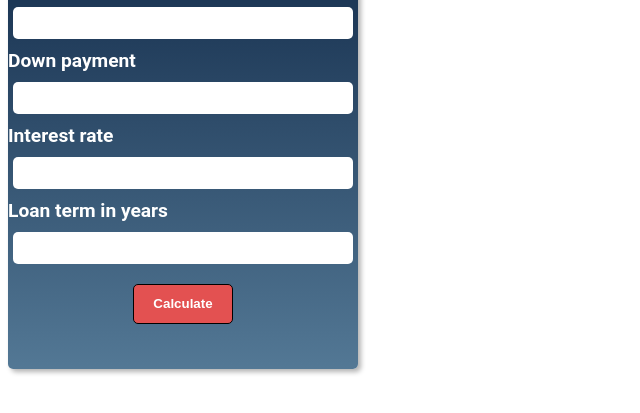
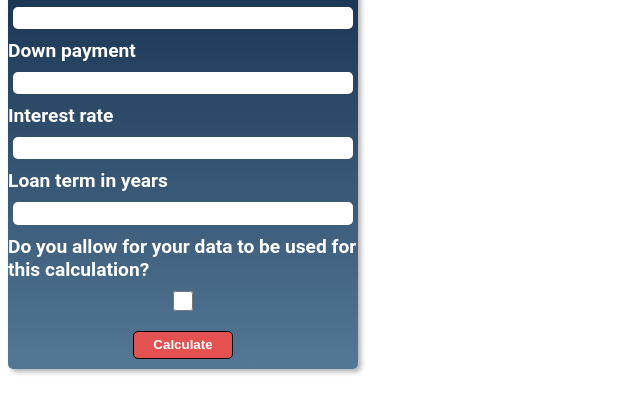
Before and after one commit to Danny-607/adtrak-mortgage-calculator, a website: page index.html in a window 1280 px wide. Shown: the part 139-552 px from the top of the page, without its empty margins (0-640 px from the left). Drawn offline with nearby package versions, Linux system fonts and the light colour scheme.

Commit message:
Added checkbox for user data collection

```diff
--- a/index.html
+++ b/index.html
@@ -21,6 +21,8 @@
         <input type="number" id="interestRate" required>
         <label for="">Loan term in years</label>
         <input type="number" id="loanTerm" required>
+        <label for="userAgreement">Do you allow for your data to be used for this calculation?</label>
+        <input type="checkbox" required>
         <button type="submit" id="submit" class="btn">Calculate</button>
     </form>
 
```
